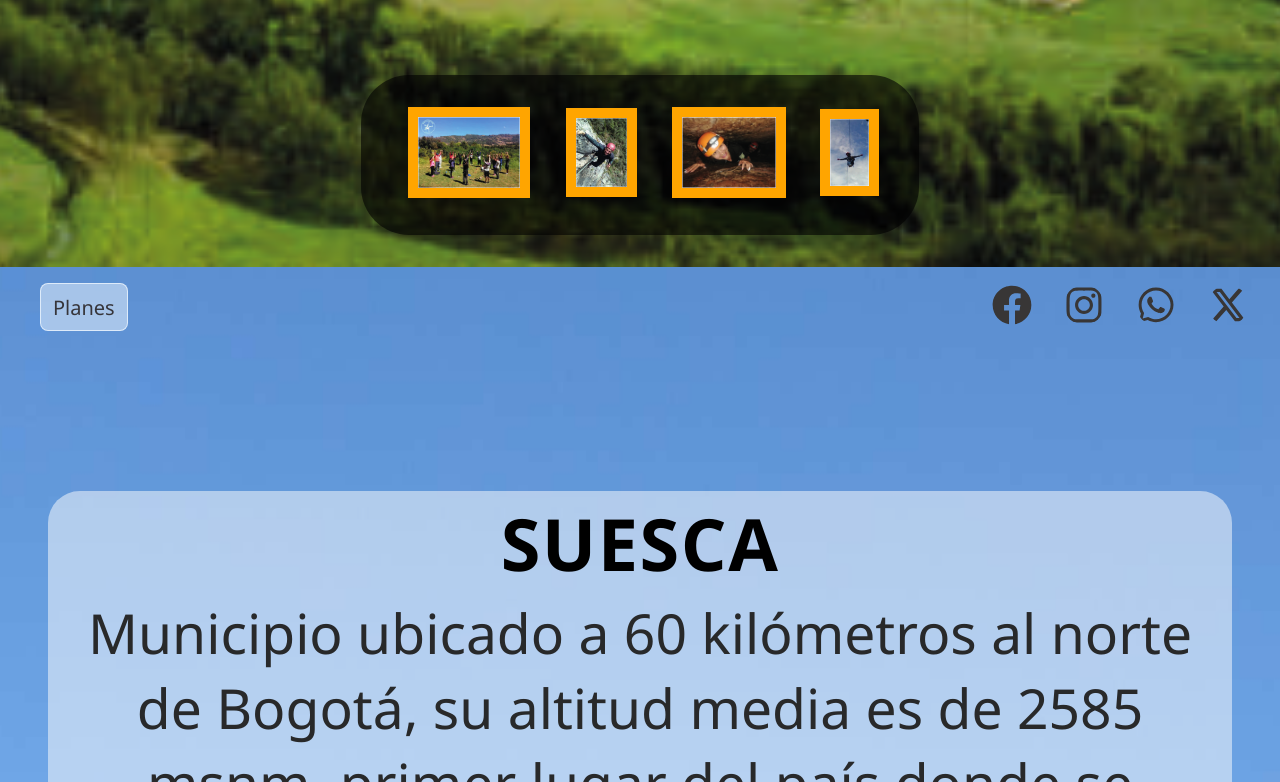
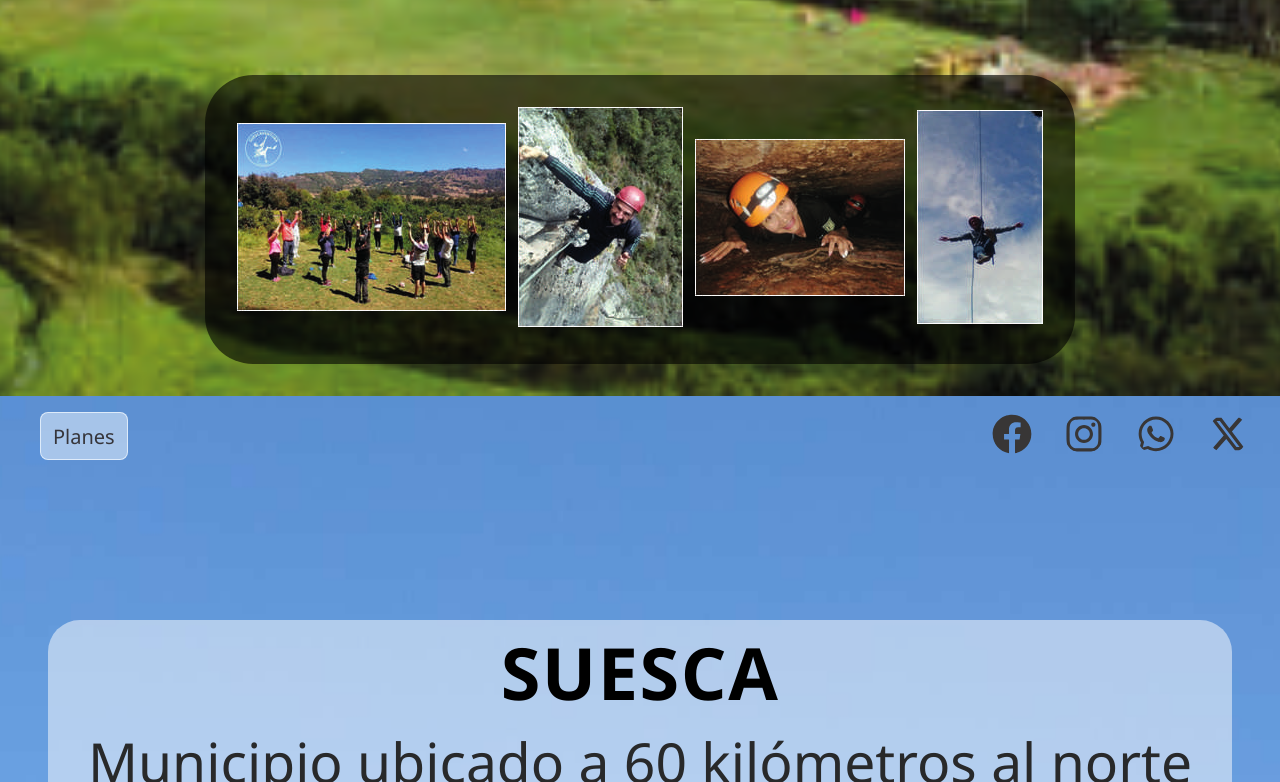
Before and after one commit to dimatteoCarlos/landing-page-suescaventura, a React (Vite) app: page / in a window 1280 px wide. Shown: the part 2058-2840 px from the top of the page. Built offline with nearby package versions, Linux system fonts and the light colour scheme.

Commit message:
lastpage bottom image revisited

```diff
--- a/src/components/lastpage/LastPage.tsx
+++ b/src/components/lastpage/LastPage.tsx
@@ -88,10 +88,10 @@ function LastPage({ lastPage, images }: LastPagePropsType) {
             {photoGroup!.length > 0 &&
               photoGroup?.map((photo, i) => (
                 <img
-                  key={`photoGroup__${page}__photo--${i}`}
+                  key={`lastpage__photoGroup__${page}__photo--${i}`}
                   src={`${images[photo.idImg].imgUrl}`}
                   alt={`${images[idImg]}`}
-                  className={`page__photoGroup page__photoGroup--${page} page__photoGroup--${page}--${i}`}
+                  className={`lastpage__photoGroup lastpage__photoGroup--${page} lastpage__photoGroup--${page}--${i}`}
                 />
               ))}
           </div>
--- a/src/components/pagesFlex/PagesFlex.tsx
+++ b/src/components/pagesFlex/PagesFlex.tsx
@@ -60,11 +60,18 @@ function PagesFlex({ pages: pags, images }: PagesPropsType) {
               <Navbar />
               {/* <div className={`page__bgImg__container page__bgImg--${page}`}> */}
 
-              <img
+              {/* <img
+                src={`${images[idImg].imgUrl}`}
+                alt={`${images[idImg].imgUrl}`}
+                className={`page__bgImg page__bgImg--${page}`}
+              /> */}
+
+<img
                 src={`${images[idImg].imgUrl}`}
                 alt={`${images[idImg].imgUrl}`}
                 className={`page__bgImg page__bgImg--${page}`}
               />
+
               {/* </div> */}
 
               <div className={`page__container page__container--${page}`}>
--- a/src/styles/style-lastPage.css
+++ b/src/styles/style-lastPage.css
@@ -107,20 +107,17 @@
   border-radius: 50%;
 }
 
-.page__photoGroup{
-  width: 70%;
-  max-height:7rem;
+.lastpage__photoGroup--12{
+  width: 50%;
+  max-width: 60rem;
+  max-height:10rem;
+  align-self: center;
+  margin-bottom: 1rem;
 
-  align-self: center;
-  max-width: 80%;
-  border: 10px solid orange;
+  aspect-ratio: auto;
+
 }
 
-.page__photoGroup:hover {
-  z-index: 30;
-  /* scale: 1.05; */
-  transition: all 0.5s ease;
-  border-radius: 2rem;
-  opacity: 0.95;
-  /* border: 10px solid orange; */
+.lastpage__photoGroup--12:hover{
+scale:1.1;
 }
--- a/src/styles/style-pagesFlex.css
+++ b/src/styles/style-pagesFlex.css
@@ -8,7 +8,7 @@
 
 .section__page {
   height: 100%;
-max-width: var(--Mw);
+  max-width: var(--Mw);
   margin: 0;
   padding: 0;
   position: relative;
@@ -49,7 +49,6 @@ max-width: var(--Mw);
   z-index: 10;
   padding: 1rem;
   margin: 3rem;
-  /* border:10px solid orange; */
 }
 
 .page__texts--title {
@@ -94,24 +93,19 @@ max-width: var(--Mw);
   background-color: rgba(0, 0, 0, 0.6);
   padding: 2rem;
   border-radius: 3rem;
-
 }
 
 .gallery__photoGroup > div {
   margin: 0;
   padding: 0;
- flex:1 1 auto;
+  flex: 1 1 auto;
 }
 
 .gallery__photoGroup > div > img {
   width: 100%;
   height: 100%;
-  object-fit:cover;
-
+  object-fit: cover;
 }
-
-
-
 
 /*****PAGE 1*******/
 .logo {
@@ -137,7 +131,6 @@ max-width: var(--Mw);
   line-height: 3.5rem;
 }
 
-
 .page__parr2--item--2:hover a {
   font-weight: bold;
   color: black;
@@ -151,14 +144,8 @@ max-width: var(--Mw);
   color: black;
   font-weight: normal;
   cursor: default;
+}
 
-
-}
-/*****PAGE 3, 4*******/
-.page__card--parr1--3,
-.page__card--parr1--4 {
-  /* margin-bottom: 6rem; */
-}
 /*****PAGE 5*******/
 .page__texts__paragraph__parr1--5 {
   background-color: rgb(255, 255, 255, 0.5);
@@ -178,17 +165,15 @@ max-width: var(--Mw);
   border-radius: 1rem;
   border: 1px solid white;
   opacity: 0.9;
-  gap:0;
-
+  gap: 0;
 }
 
 /*****PAGE 6*******/
-.page__bgImg--6{
+.page__bgImg--6 {
   object-position: right;
 }
 .page__card--parr1--6 {
   margin-top: 10rem;
-
 }
 /*****PAGE 7*******/
 .page__parr2--item span {
```
